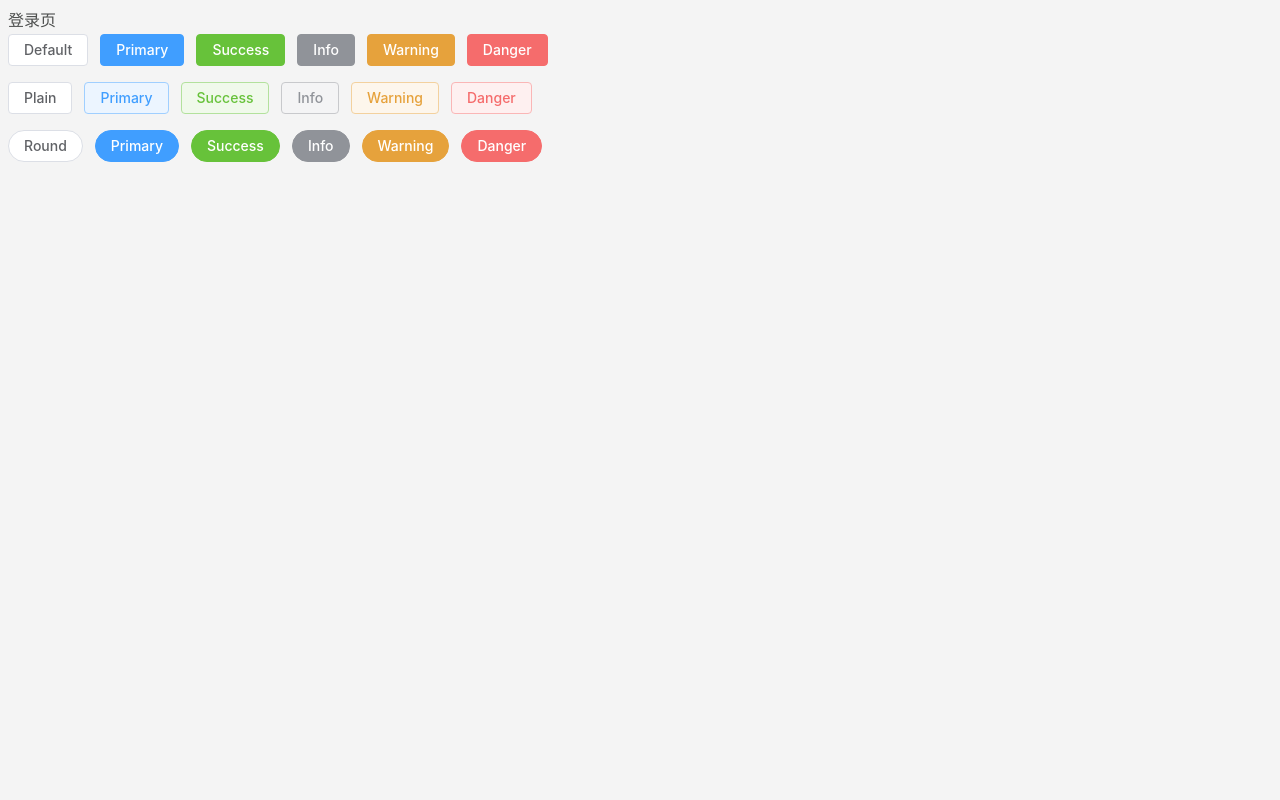
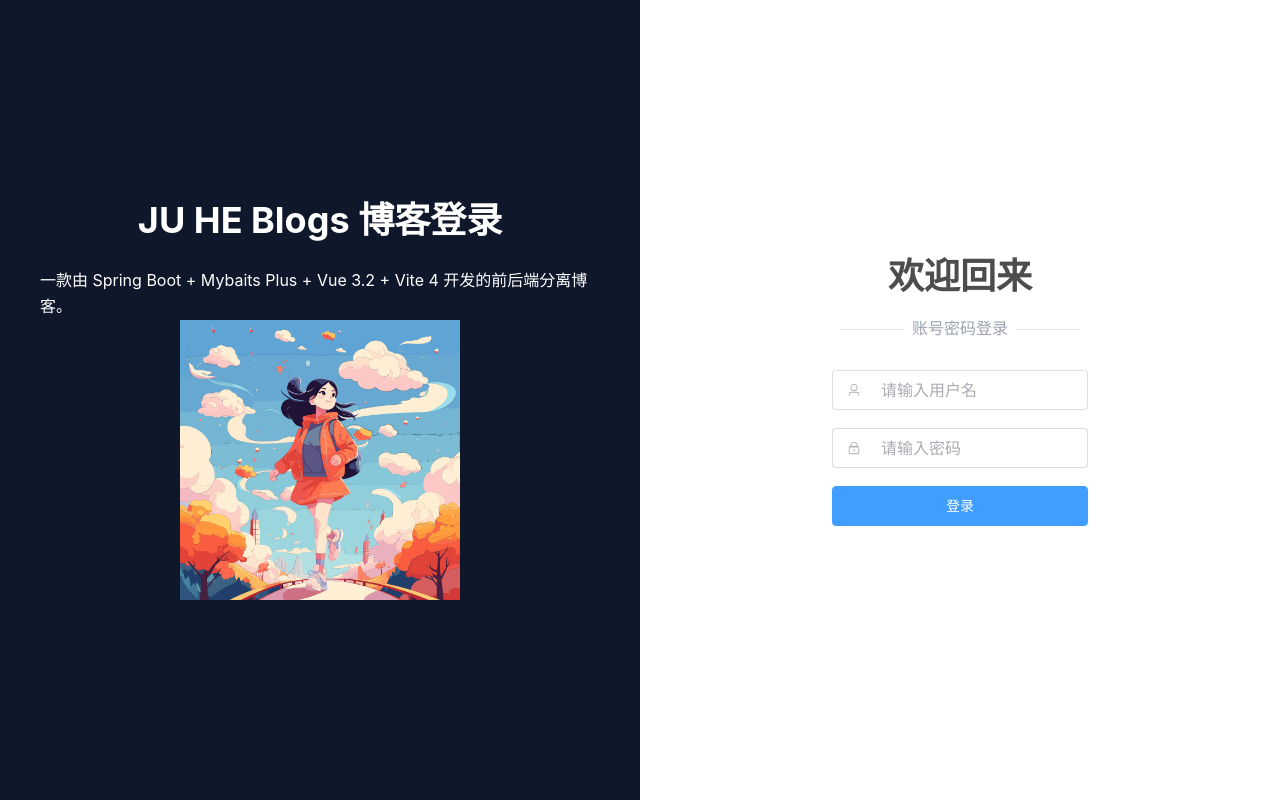
Before and after one commit to hejuzs/hjblogs-vue3, a Vue app: page /#/login in a window 1280 px wide. Built offline with nearby package versions, Linux system fonts and the light colour scheme; the HTML template or start-up script is replaced by a standard one.

Commit message:
登录页面-静态

```diff
--- a/package.json
+++ b/package.json
@@ -9,6 +9,8 @@
     "preview": "vite preview"
   },
   "dependencies": {
+    "@element-plus/icons-vue": "^2.3.1",
+    "animate.css": "^4.1.1",
     "element-plus": "^2.3.9",
     "flowbite": "^1.8.1",
     "vue": "^3.5.17",
--- a/src/assets/main.css
+++ b/src/assets/main.css
@@ -9,3 +9,7 @@
     background: #f4f4f4;
     line-height: 1.6;
   }
+
+[type='text']:focus, [type='email']:focus, [type='url']:focus, [type='password']:focus, [type='number']:focus, [type='date']:focus, [type='datetime-local']:focus, [type='month']:focus, [type='search']:focus, [type='tel']:focus, [type='time']:focus, [type='week']:focus, [multiple]:focus, textarea:focus, select:focus {
+  box-shadow: 0 0 0 1px transparent inset!important;
+}
--- a/src/main.js
+++ b/src/main.js
@@ -1,4 +1,9 @@
 import '@/assets/main.css'
+import 'animate.css'
+// 导入 Element Plus 图标
+import * as ElementPlusIconsVue from '@element-plus/icons-vue'
+
+
 
 import { createApp } from 'vue'
 import App from '@/App.vue'
@@ -10,3 +15,9 @@
 // 应用路由
 app.use(router)
 app.mount('#app')
+
+
+// 引入图标
+for (const [key, component] of Object.entries(ElementPlusIconsVue)) {
+    app.component(key, component)
+}
--- a/src/pages/admin/login.vue
+++ b/src/pages/admin/login.vue
@@ -1,32 +1,54 @@
 <template>
-    <div class="p-2">
-        <h1>登录页</h1>
-        <el-row class="mb-4">
-            <el-button>Default</el-button>
-            <el-button type="primary">Primary</el-button>
-            <el-button type="success">Success</el-button>
-            <el-button type="info">Info</el-button>
-            <el-button type="warning">Warning</el-button>
-            <el-button type="danger">Danger</el-button>
-        </el-row>
+    <div class="grid grid-cols-2 h-screen">
+        <!-- 左边栏 -->
+        <!-- 默认占两列，order 用于指定排列顺序，md 用于适配非移动端（PC 端） -->
+        <div class="col-span-2 order-2 p-10 md:col-span-1 md:order-1 bg-slate-900">
+            <!-- 指定为 flex 布局，并设置为屏幕垂直水平居中，高度为 100% -->
+            <div class="flex justify-center items-center h-full flex-col animate__animated animate__bounceInLeft animate__fast" >
+                <h2 class="font-bold text-4xl mb-7 text-white">JU HE Blogs 博客登录</h2>
+                <p class="text-white">一款由 Spring Boot + Mybaits Plus + Vue 3.2 + Vite 4 开发的前后端分离博客。</p>
+                <!-- 指定图片宽度为父级元素的 1/2 -->
+                <img src="@/assets/developer.png" class="w-1/2">
+            </div>
+        </div>
 
-        <el-row class="mb-4">
-            <el-button plain>Plain</el-button>
-            <el-button type="primary" plain>Primary</el-button>
-            <el-button type="success" plain>Success</el-button>
-            <el-button type="info" plain>Info</el-button>
-            <el-button type="warning" plain>Warning</el-button>
-            <el-button type="danger" plain>Danger</el-button>
-        </el-row>
 
-        <el-row class="mb-4">
-            <el-button round>Round</el-button>
-            <el-button type="primary" round>Primary</el-button>
-            <el-button type="success" round>Success</el-button>
-            <el-button type="info" round>Info</el-button>
-            <el-button type="warning" round>Warning</el-button>
-            <el-button type="danger" round>Danger</el-button>
-        </el-row>
+        <!-- 右边栏 -->
+        <div class="col-span-2 order-1 md:col-span-1 md:order-2 bg-white">
+        	<!-- flex-col 用于指定子元素垂直排列 -->
+            <div class="flex justify-center items-center h-full flex-col animate__animated animate__bounceInRight animate__fast" >
+                <!-- 大标题，设置字体粗细、大小、下边距 -->
+                <h1 class="font-bold text-4xl mb-5">欢迎回来</h1>
+                <!-- 设置 flex 布局，内容垂直水平居中，文字颜色，以及子内容水平方向 x 轴间距 -->
+                <div class="flex items-center justify-center mb-7 text-gray-400 space-x-2">
+                    <!-- 左边横线，高度为 1px, 宽度为 16，背景色设置 -->
+                    <span class="h-[1px] w-16 bg-gray-200"></span>
+                    <span>账号密码登录</span>
+                    <!-- 右边横线 -->
+                    <span class="h-[1px] w-16 bg-gray-200"></span>
+                </div>
+                <!-- 引入 Element Plus 表单组件，移动端设置宽度为 5/6，PC 端设置为 2/5 -->
+                <el-form class="w-5/6 md:w-2/5">
+                    <el-form-item>
+                    	<!-- 输入框组件 -->
+                        <el-input size="large" placeholder="请输入用户名" :prefix-icon="User" clearable/>
+                    </el-form-item>
+                    <el-form-item>
+	                    <!-- 密码框组件 -->
+                        <el-input size="large" type="password" placeholder="请输入密码" :prefix-icon="Lock" clearable/>
+                    </el-form-item>
+                    <el-form-item>
+                    	<!-- 登录按钮，宽度设置为 100% -->
+                        <el-button class="w-full" size="large" type="primary">登录</el-button>
+                    </el-form-item>
+                </el-form>
 
+            </div>
+        </div>
     </div>
 </template>
+
+<script setup>
+// 引入 Element Plus 中的用户、锁图标
+import { User, Lock } from '@element-plus/icons-vue'
+</script>
```
Also changed, not shown: src/assets/developer.png (added), 1 other file (tests, documents, lock files or other folders).
